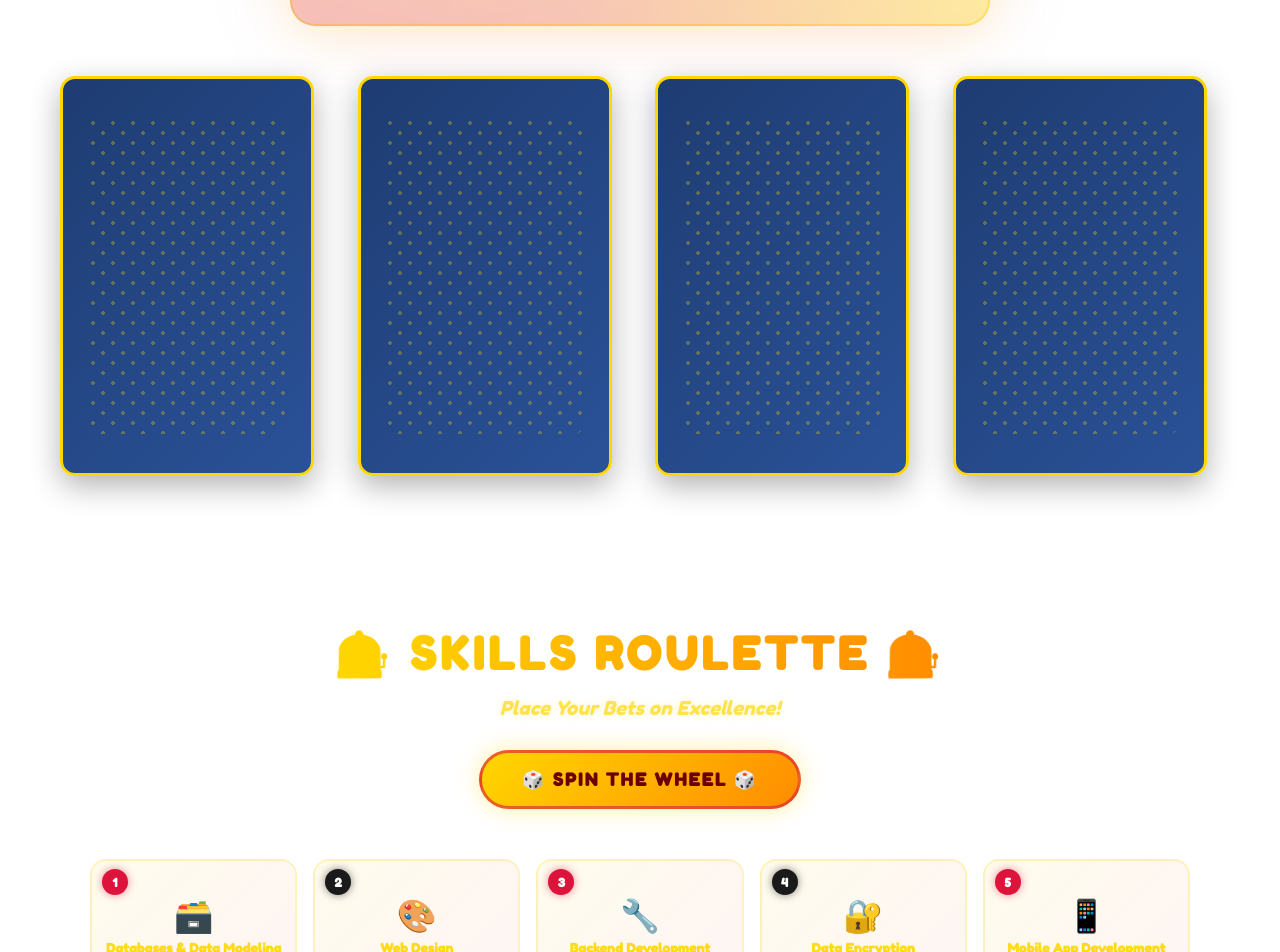
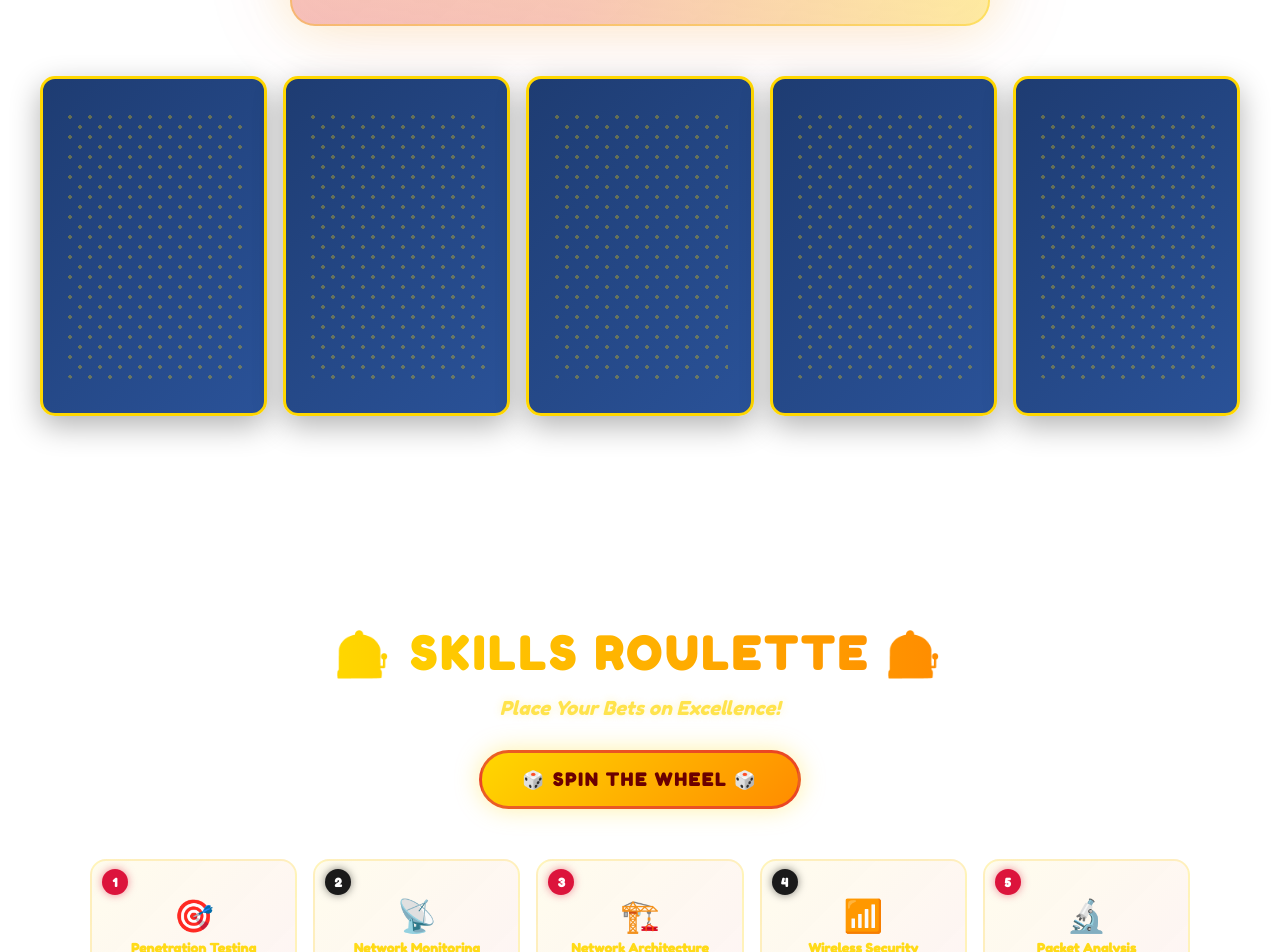
Before and after one commit to zakaria-amghare/portfolio, a React (Vite) app in the folder port-foloi/: page / in a window 1280 px wide. Shown: the part 1114-2066 px from the top of the page. Built offline with nearby package versions, Linux system fonts and the light colour scheme.

Commit message:
i fixed the cards nest i will add the fortune roule

```diff
--- a/port-foloi/src/component/Skills/Skills.jsx
+++ b/port-foloi/src/component/Skills/Skills.jsx
@@ -2,27 +2,32 @@ import React, { useState, useEffect, useRef } from 'react';
 import './Skills.css';
 
 const ALL_SKILLS = [
-  { name: 'Databases & Data Modeling', level: 95, color: '#61DAFB', icon: '🗃️', description: 'Designing and optimizing relational and NoSQL databases for scalable applications.' },
-  { name: 'Web Design',                level: 92, color: '#F7DF1E', icon: '🎨', description: 'Creating responsive, user-friendly interfaces with HTML, CSS, and design tools.' },
-  { name: 'Backend Development',       level: 88, color: '#339933', icon: '🔧', description: 'Building and maintaining server-side logic, APIs, and databases.' },
-  { name: 'Data Encryption',           level: 85, color: '#3776AB', icon: '🔐', description: 'Implementing secure algorithms to protect sensitive data in transit and at rest.' },
-  { name: 'Mobile App Development',    level: 90, color: '#1572B6', icon: '📱', description: 'Developing cross-platform mobile applications with smooth UX and performance.' },
-  { name: 'Text-Based Game Dev',       level: 82, color: '#47A248', icon: '🎮', description: 'Crafting interactive stories and logic-driven games in a terminal or console.' },
-  { name: 'Game Development',          level: 87, color: '#E34F26', icon: '🚀', description: 'Creating 2D/3D games with engines and frameworks like Unity or Godot.' },
-  { name: 'Git & GitHub',              level: 89, color: '#F05032', icon: '🗂️', description: 'Version control, branching, and collaboration using Git and GitHub.' },
-  { name: 'AI Prompt Engineering',     level: 78, color: '#2496ED', icon: '🧠', description: 'Designing effective prompts to guide large language models for accurate outputs.' },
-  { name: 'Excel Mastery',             level: 75, color: '#FF9900', icon: '📊', description: 'Advanced formulas, data visualization, and automation with spreadsheets.' },
-  { name: 'Network Administration',    level: 83, color: '#3178C6', icon: '🌐', description: 'Managing and troubleshooting local and cloud-based networks.' },
-  { name: 'Tutorial Creation',         level: 80, color: '#4FC08D', icon: '🎥', description: 'Producing clear and engaging technical tutorials and learning resources.' },
-  { name: 'Presentation Design',       level: 85, color: '#764ABC', icon: '🖼️', description: 'Building impactful slide decks for lectures, demos, and public speaking.' },
-  { name: 'GraphQL',                   level: 77, color: '#E10098', icon: '📡', description: 'Building efficient, flexible APIs and managing data with GraphQL schemas.' },
-  { name: 'Figma & UI Design',         level: 88, color: '#F24E1E', icon: '🖌️', description: 'Designing intuitive interfaces and prototypes using Figma.' },
+  // Core Cybersecurity
+  { name: 'Penetration Testing',           level: 88, color: '#FF4444', icon: '🎯', description: 'Conducting vulnerability assessments and ethical hacking using tools like Kali Linux, Metasploit, and Nmap.' },
+  { name: 'Network Monitoring',            level: 90, color: '#FF6B35', icon: '📡', description: 'Building and deploying scripts to monitor network traffic, detect anomalies, and alert on suspicious activity.' },
+  { name: 'Network Architecture',          level: 85, color: '#F7C59F', icon: '🏗️', description: 'Designing secure, scalable network topologies with proper segmentation and hardening.' },
+  { name: 'Wireless Security',             level: 87, color: '#4CC9F0', icon: '📶', description: 'WPA/WPA2 analysis, rogue access point detection, and deep wireless protocol understanding.' },
+  { name: 'Packet Analysis',               level: 89, color: '#4361EE', icon: '🔬', description: 'Capturing and dissecting network traffic with Wireshark to identify threats and anomalies.' },
+  { name: 'Malware Analysis',              level: 82, color: '#7209B7', icon: '🦠', description: 'Performing static and dynamic malware analysis to understand behavior, indicators, and impact.' },
+  { name: 'Incident Response',             level: 84, color: '#F72585', icon: '🚨', description: 'Identifying, containing, and recovering from security incidents following structured IR procedures.' },
+  { name: 'NIST & Forensics',              level: 83, color: '#3A0CA3', icon: '🔍', description: 'Applying NIST frameworks for forensic analysis, evidence collection, and compliance auditing.' },
+  { name: 'IDS/IPS',                       level: 81, color: '#560BAD', icon: '🛡️', description: 'Configuring and tuning intrusion detection and prevention systems to identify and block threats.' },
+  { name: 'Risk Assessment & Auditing',    level: 80, color: '#480CA8', icon: '📋', description: 'Evaluating security posture, identifying risk vectors, and producing actionable audit reports.' },
+  { name: 'OSINT',                         level: 86, color: '#3F37C9', icon: '🕵️', description: 'Gathering and analyzing open-source intelligence for threat research and reconnaissance.' },
+  { name: 'Cryptography',                  level: 85, color: '#4895EF', icon: '🔐', description: 'Implementing and analyzing encryption algorithms to protect data in transit and at rest.' },
+  { name: 'Firewall & Hardening',          level: 88, color: '#4CC9F0', icon: '🧱', description: 'Configuring firewalls, applying hardening baselines, and enforcing least-privilege access.' },
+  { name: 'SOC Operations',                level: 79, color: '#F77F00', icon: '🖥️', description: 'Security operations fundamentals including log analysis, SIEM usage, and alert triage.' },
+  // Supporting Technical
+  { name: 'Python & Bash Scripting',       level: 90, color: '#3776AB', icon: '🐍', description: 'Writing security-focused scripts for automation, network scanning, and forensic tooling.' },
+  { name: 'Linux Administration',          level: 88, color: '#FCC624', icon: '🐧', description: 'Managing Linux systems, user permissions, services, and hardening configurations.' },
+  { name: 'TCP/IP & Protocols',            level: 91, color: '#00B4D8', icon: '🌐', description: 'Deep understanding of TCP/IP, DNS, HTTP, ARP, and other core networking protocols.' },
+  { name: 'Git & GitHub',                  level: 85, color: '#F05032', icon: '🗂️', description: 'Version control, branching strategies, and collaborative development workflows.' },
 ];
 
 const Skills = () => {
   const [displayedSkills, setDisplayedSkills] = useState(ALL_SKILLS);
   const [spinning, setSpinning] = useState(false);
-  const [lockedCells, setLockedCells] = useState(Array(15).fill(true));
+  const [lockedCells, setLockedCells] = useState(Array(ALL_SKILLS.length).fill(true));
   const [hoveredCell, setHoveredCell] = useState(null);
   const [winner, setWinner] = useState(null);
   const intervalRef = useRef(null);
@@ -33,7 +38,7 @@ const Skills = () => {
 
     setSpinning(true);
     setWinner(null);
-    setLockedCells(Array(15).fill(false)); // all cells spinning
+    setLockedCells(Array(ALL_SKILLS.length).fill(false)); // all cells spinning
 
     // Shuffle displayed skills rapidly
     intervalRef.current = setInterval(() => {
@@ -51,7 +56,7 @@ const Skills = () => {
     const finalOrder = [...ALL_SKILLS].sort(() => Math.random() - 0.5);
 
     lockTimersRef.current = [];
-    for (let i = 0; i < 15; i++) {
+    for (let i = 0; i < ALL_SKILLS.length; i++) {
       const t = setTimeout(() => {
         setLockedCells(prev => {
           const next = [...prev];
@@ -65,11 +70,10 @@ const Skills = () => {
         });
 
         // Last cell locks — stop everything
-        if (i === 14) {
+        if (i === ALL_SKILLS.length - 1) {
           clearInterval(intervalRef.current);
           setSpinning(false);
-          // Pick a random "winner" cell to highlight
-          const winnerIdx = Math.floor(Math.random() * 15);
+          const winnerIdx = Math.floor(Math.random() * ALL_SKILLS.length);
           setWinner(winnerIdx);
         }
       }, 600 + i * 180); // stagger: 600ms base + 180ms per cell
--- a/port-foloi/src/component/cards/Cards.css
+++ b/port-foloi/src/component/cards/Cards.css
@@ -1,3 +1,4 @@
+
 .casino-section {
     width: 100%;
     min-height: 100vh;
@@ -302,19 +303,19 @@
 
 .cards-container {
     display: grid;
-    grid-template-columns: repeat(auto-fit, minmax(250px, 1fr));
-    gap: 30px;
+    grid-template-columns: repeat(5, 1fr);
+    gap: 16px;
     padding: 20px;
     width: 100%;
-    max-width: 1200px;
+    max-width: 1300px;
     margin: 0 auto;
 }
 
 /* Card Flip Animation */
 .card-flip {
     background-color: transparent;
-    width: 95%;
-    height: 400px;
+    width: 100%;
+    height: 340px;
     perspective: 1000px;
     cursor: pointer;
     transition: transform 0.3s ease;
@@ -411,39 +412,41 @@
     display: flex;
     flex-direction: column;
     justify-content: space-between;
-    padding: 20px;
+    padding: 12px 10px;
 }
 
 .card-suit {
-    font-size: 2em;
-    margin-bottom: 10px;
+    font-size: 1.5em;
+    margin-bottom: 4px;
 }
 
 .card-content-inner h3 {
-    font-size: 1.5em;
+    font-size: 1.05em;
     color: #2c3e50;
-    margin-bottom: 15px;
+    margin-bottom: 6px;
     font-weight: bold;
+    line-height: 1.2;
 }
 
 .card-content-inner p {
     color: #555;
-    line-height: 1.4;
-    margin-bottom: 20px;
-    font-size: 0.95em;
+    line-height: 1.3;
+    margin-bottom: 8px;
+    font-size: 0.78em;
+    flex: 1;
 }
 
 .github-link {
     display: inline-block;
-    padding: 12px 20px;
+    padding: 8px 14px;
     background: linear-gradient(135deg, #333, #555);
     color: white;
     text-decoration: none;
     border-radius: 25px;
     font-weight: bold;
+    font-size: 0.82em;
     transition: all 0.3s ease;
     box-shadow: 0 4px 15px rgba(0, 0, 0, 0.2);
-    margin-top: auto;
 }
 
 .github-link:hover {
@@ -495,3 +498,188 @@
 .card-flip {
     transition: transform 0.3s ease;
 }
+/* ── Joker Card ── */
+/* Front face: identical to regular cards — no purple, no glow */
+.joker-card .joker-front {
+  background: linear-gradient(135deg, #1e3c72, #2a5298);
+  border: 3px solid gold;
+}
+
+/* No floating emoji on front — it looks like any other card */
+.joker-card .joker-front::before,
+.joker-card .joker-front::after {
+  content: none;
+}
+
+/* Joker revealed back face */
+.joker-back-face {
+  background: linear-gradient(135deg, #1a0000, #3d0000);
+  border: 3px solid #ff2200;
+  transform: rotateY(180deg);
+  display: flex;
+  align-items: center;
+  justify-content: center;
+  padding: 20px;
+  position: absolute;
+  top: 0; left: 0;
+  width: 100%; height: 100%;
+  box-sizing: border-box;
+  box-shadow: 0 0 25px rgba(255, 34, 0, 0.4);
+}
+
+.joker-revealed-content {
+  text-align: center;
+  display: flex;
+  flex-direction: column;
+  align-items: center;
+  gap: 10px;
+}
+
+.joker-skull {
+  font-size: 3em;
+  animation: jokerFloat 2s ease-in-out infinite;
+  filter: drop-shadow(0 0 10px rgba(255, 34, 0, 0.7));
+}
+
+.joker-revealed-title {
+  font-family: 'Fredoka One', cursive;
+  font-size: 1.1em;
+  color: #ff4444;
+  text-shadow: 0 0 10px rgba(255, 68, 68, 0.5);
+  margin: 0;
+}
+
+.joker-revealed-sub {
+  font-size: 0.78em;
+  color: rgba(255, 150, 150, 0.8);
+  font-style: italic;
+  line-height: 1.4;
+  margin: 0;
+}
+
+/* Joker flipped state */
+.joker-card.joker-flipped .joker-inner {
+  transform: rotateY(180deg);
+}
+
+.joker-inner {
+  position: relative;
+  width: 100%;
+  height: 100%;
+  transition: transform 0.6s;
+  transform-style: preserve-3d;
+  border-radius: 15px;
+}
+
+.joker-card:hover:not(.joker-flipped) {
+  transform: translateY(-10px) scale(1.05);
+  box-shadow: 0 0 40px rgba(204, 0, 255, 0.6);
+}
+
+@keyframes jokerFloat {
+  0%, 100% { transform: translate(-50%, -50%) rotate(-5deg) scale(1); }
+  50%       { transform: translate(-50%, -58%) rotate(5deg) scale(1.1); }
+}
+
+/* ── Joker Modal ── */
+.joker-overlay {
+  position: fixed;
+  inset: 0;
+  background: rgba(0, 0, 0, 0.85);
+  display: flex;
+  align-items: center;
+  justify-content: center;
+  z-index: 1000;
+  animation: overlayFadeIn 0.3s ease;
+  backdrop-filter: blur(4px);
+}
+
+.joker-modal {
+  border-radius: 24px;
+  padding: 50px 40px;
+  text-align: center;
+  max-width: 420px;
+  width: 90%;
+  animation: modalPop 0.4s cubic-bezier(0.175, 0.885, 0.32, 1.275);
+  position: relative;
+  overflow: hidden;
+}
+
+.joker-lose {
+  background: linear-gradient(135deg, #1a0030, #3d0066);
+  border: 3px solid #cc00ff;
+  box-shadow: 0 0 60px rgba(204, 0, 255, 0.4), 0 20px 60px rgba(0,0,0,0.5);
+}
+
+.joker-emoji {
+  font-size: 4.5em;
+  margin-bottom: 16px;
+  animation: emojiSpin 0.6s ease-out;
+  display: block;
+}
+
+.joker-message {
+  font-family: 'Fredoka One', cursive;
+  font-size: 1.5em;
+  margin-bottom: 12px;
+  line-height: 1.2;
+  color: #cc00ff;
+  text-shadow: 0 0 15px rgba(204, 0, 255, 0.5);
+}
+
+.joker-sub {
+  font-size: 1em;
+  margin-bottom: 30px;
+  font-style: italic;
+  color: rgba(220, 150, 255, 0.85);
+}
+
+.joker-close {
+  padding: 14px 36px;
+  border: none;
+  border-radius: 50px;
+  font-family: 'Fredoka One', cursive;
+  font-size: 1.05em;
+  cursor: pointer;
+  transition: transform 0.2s ease, box-shadow 0.2s ease;
+  font-weight: bold;
+  letter-spacing: 1px;
+  background: linear-gradient(135deg, #7700cc, #cc00ff);
+  color: #fff;
+  box-shadow: 0 4px 20px rgba(204, 0, 255, 0.4);
+}
+
+.joker-close:hover {
+  transform: scale(1.07);
+  box-shadow: 0 6px 28px rgba(204, 0, 255, 0.6);
+}
+
+/* ── Modal Animations ── */
+@keyframes overlayFadeIn {
+  from { opacity: 0; }
+  to   { opacity: 1; }
+}
+
+@keyframes modalPop {
+  from { transform: scale(0.5); opacity: 0; }
+  to   { transform: scale(1);   opacity: 1; }
+}
+
+@keyframes emojiSpin {
+  from { transform: rotate(-180deg) scale(0); }
+  to   { transform: rotate(0deg)    scale(1); }
+}
+
+/* ── Responsive ── */
+@media (max-width: 900px) {
+  .cards-container {
+    grid-template-columns: repeat(3, 1fr);
+  }
+}
+
+@media (max-width: 600px) {
+  .cards-container {
+    grid-template-columns: repeat(2, 1fr);
+  }
+  .card-flip { height: 280px; }
+}
--- a/port-foloi/src/component/cards/Cards.jsx
+++ b/port-foloi/src/component/cards/Cards.jsx
@@ -1,35 +1,130 @@
-import React, { useState } from "react";
-import "./Cards.css"; // Assuming you have a CSS file for styling
+import React, { useState, useEffect } from "react";
+import "./Cards.css";
+
+const PROJECTS = [
+  {
+    id: "ransomware",
+    suit: "♠️",
+    title: "Ransomware Simulation",
+    description: "A Python script that encrypts files using a hybrid AES + RSA encryption technique, simulating a real ransomware attack in a controlled environment.",
+    link: "https://github.com/locoDZ/Simulation-Ransomware",
+    linkLabel: "🔗 View on GitHub",
+  },
+  {
+    id: "forensic",
+    suit: "♥️",
+    title: "Forensic Analyst",
+    description: "A full digital forensics investigation — evidence collection, disk image analysis, metadata extraction, and findings documented in a professional report.",
+    link: "https://www.linkedin.com/posts/zakaria-amghare-2aa881281_internship-report-ugcPost-7466274898160783360-BFTs/",
+    linkLabel: "📄 View Report",
+  },
+  {
+    id: "kerberos",
+    suit: "♦️",
+    title: "Kerberos / IAM",
+    description: "Frontend of an Identity Access Management system — simulating Kerberos-style authentication flows, user roles, and access control policies.",
+    link: "https://github.com/locoDZ/IAM_Front",
+    linkLabel: "🔗 View on GitHub",
+  },
+  {
+    id: "wiper",
+    suit: "♣️",
+    title: "Worm Simulation (WIPER)",
+    description: "A worm propagation simulation modelling self-replication across files. The end goal: 16 infected files — a controlled study of worm behavior and containment.",
+    link: "https://github.com/zakaria-amghare/worm_hehe",
+    linkLabel: "🔗 View on GitHub",
+  },
+];
+
+const JOKER_MESSAGES = [
+  { message: "🃏 Wrong card. The house always wins.", sub: "A true gambler knows when to fold." },
+  { message: "☠️ Bad beat. You drew the Joker.", sub: "Even the best players misread the deck." },
+  { message: "💸 The dealer smiles. You don't.", sub: "Walk away while you still can." },
+  { message: "🎴 You picked the wrong card, stranger.", sub: "The casino doesn't forgive mistakes." },
+  { message: "🃏 The Joker was always watching.", sub: "Next time, read the table before you bet." },
+];
 
 const Cards = () => {
-  // 🎯 State to track which cards are flipped
-  const [flipped, setFlipped] = useState({
-    1: false,
-    2: false,
-    3: false,
-    4: false
-  });
+  const [flipped, setFlipped] = useState({});
+  const [jokerIndex, setJokerIndex] = useState(null);
+  const [jokerResult, setJokerResult] = useState(null);
+  const [showJokerModal, setShowJokerModal] = useState(false);
 
-  // 🎲 Function to handle card flipping
-  const flipCard = (cardId) => {
-    setFlipped(prevState => ({
-      ...prevState,
-      [cardId]: !prevState[cardId]
-    }));
+  useEffect(() => {
+    setJokerIndex(Math.floor(Math.random() * 5));
+  }, []);
+
+  const buildDeck = () => {
+    if (jokerIndex === null) return [];
+    const deck = [...PROJECTS];
+    deck.splice(jokerIndex, 0, { id: "joker" });
+    return deck;
+  };
+
+  const deck = buildDeck();
+
+  const [jokerFlipped, setJokerFlipped] = useState(false);
+
+  const flipCard = (index) => {
+    if (deck[index]?.id === "joker") {
+      if (jokerFlipped) {
+        // flip back
+        setJokerFlipped(false);
+        return;
+      }
+      const outcome = JOKER_MESSAGES[Math.floor(Math.random() * JOKER_MESSAGES.length)];
+      setJokerResult(outcome);
+      setShowJokerModal(true);
+      return;
+    }
+    setFlipped(prev => ({ ...prev, [index]: !prev[index] }));
+  };
+
+  const closeModal = () => {
+    setShowJokerModal(false);
+    setJokerFlipped(true);
   };
 
   return (
     <div className="casino-section">
 
       <div className="casino-header">
-            <h2 className="casino-title">🎰My Project Cards </h2>
+        <h2 className="casino-title">🎰 My Project Cards</h2>
         <p className="casino-subtitle">Click on each card to reveal the project secrets!</p>
       </div>
 
       <div className="cards-container">
-            {/* Card 1 - Compiler Project */}
-            <div className="card-flip" onClick={() => flipCard(1)}>
-                <div className={`card-inner${flipped[1] ? " flipped" : ""}`} id="card1">
+        {deck.map((card, index) => {
+          if (card.id === "joker") {
+            return (
+              <div
+                className={`card-flip joker-card ${jokerFlipped ? "joker-flipped" : ""}`}
+                key="joker"
+                onClick={() => flipCard(index)}
+              >
+                <div className="card-inner joker-inner">
+                  {/* Front: hidden face-down */}
+                  <div className="card-front joker-front">
+                    <div className="card-back-design">
+                      <div className="card-pattern"></div>
+                    </div>
+                  </div>
+                  {/* Back: revealed after modal */}
+                  <div className="card-back joker-back-face">
+                    <div className="joker-revealed-content">
+                      <div className="joker-skull">☠️</div>
+                      <h3 className="joker-revealed-title">Better Luck Next Time</h3>
+                      <p className="joker-revealed-sub">The house always wins.<br />Come back when you're ready to bet again.</p>
+                    </div>
+                  </div>
+                </div>
+              </div>
+            );
+          }
+
+          return (
+            <div className="card-flip" key={card.id} onClick={() => flipCard(index)}>
+              <div className={`card-inner${flipped[index] ? " flipped" : ""}`}>
                 <div className="card-front">
                   <div className="card-back-design">
                     <div className="card-pattern"></div>
@@ -37,82 +132,42 @@ const Cards = () => {
                 </div>
                 <div className="card-back">
                   <div className="card-content-inner">
-                            <div className="card-suit">♠️</div>
-                            <h3>compiler</h3>
-                            <p>Advanced compiler optimization tool for virtual languages using antlr4 technology.</p>
-                            <a href="https://github.com/zakaria-amghare/compil.git" className="github-link" target="_blank" rel="noopener noreferrer">
-                                🔗 View on GitHub
+                    <div className="card-suit">{card.suit}</div>
+                    <h3>{card.title}</h3>
+                    <p>{card.description}</p>
+                    <a
+                      href={card.link}
+                      className="github-link"
+                      target="_blank"
+                      rel="noopener noreferrer"
+                      onClick={e => e.stopPropagation()}
+                    >
+                      {card.linkLabel}
                     </a>
                   </div>
                 </div>
               </div>
             </div>
+          );
+        })}
+      </div>
 
-            {/* Card 2 - Spotify Clone */}
-            <div className="card-flip" onClick={() => flipCard(2)}>
-                <div className={`card-inner${flipped[2] ? " flipped" : ""}`} id="card2">
-                    <div className="card-front">
-                        <div className="card-back-design">
-                            <div className="card-pattern"></div>
+      {/* Joker Modal */}
+      {showJokerModal && jokerResult && (
+        <div className="joker-overlay" onClick={closeModal}>
+          <div className="joker-modal joker-lose" onClick={e => e.stopPropagation()}>
+            <div className="joker-emoji">🃏</div>
+            <h2 className="joker-message">{jokerResult.message}</h2>
+            <p className="joker-sub">{jokerResult.sub}</p>
+            <button className="joker-close" onClick={closeModal}>
+              🎰 Walk Away
+            </button>
           </div>
         </div>
-                    <div className="card-back">
-                        <div className="card-content-inner">
-                            <div className="card-suit">♥️</div>
-                            <h3>Spotify Clone</h3>
-                            <p>Custom Spotify clone built with flutter. Features user authentication, playlist management, and music streaming.</p>
-                            <a href="https://github.com/zakaria-amghare/PhoneApp.git" className="github-link" target="_blank" rel="noopener noreferrer">
-                                🔗 View on GitHub
-                            </a>
-                        </div>
-                    </div>
-                </div>
-            </div>
+      )}
 
-            {/* Card 3 - Crypto Vault */}
-            <div className="card-flip" onClick={() => flipCard(3)}>
-                <div className={`card-inner${flipped[3] ? " flipped" : ""}`} id="card3">
-                    <div className="card-front">
-                        <div className="card-back-design">
-                            <div className="card-pattern"></div>
-                        </div>
-                    </div>
-                    <div className="card-back">
-                        <div className="card-content-inner">
-                            <div className="card-suit">♦️</div>
-                            <h3>Crypto Vault</h3>
-                            <p>Military-grade encryption tool for secure file storage. Features AES-256 encryption with secure key management.</p>
-                            <a href="https://github.com/zakaria-amghare/crypto.git" className="github-link" target="_blank" rel="noopener noreferrer">
-                                🔗 View on GitHub
-                            </a>
-                        </div>
-                    </div>
-                </div>
-            </div>
-
-            {/* Card 4 - Hotel Management */}
-            <div className="card-flip" onClick={() => flipCard(4)}>
-                <div className={`card-inner${flipped[4] ? " flipped" : ""}`} id="card4">
-                    <div className="card-front">
-                        <div className="card-back-design">
-                            <div className="card-pattern"></div>
-                        </div>
-                    </div>
-                    <div className="card-back">
-                        <div className="card-content-inner">
-                            <div className="card-suit">♣️</div>
-                            <h3>Hotel Management</h3>
-                            <p>Comprehensive hotel management system. Features booking management, customer profiles, and payment processing.</p>
-                            <a href="https://github.com/zakaria-amghare/website.git" className="github-link" target="_blank" rel="noopener noreferrer">
-                                🔗 View on GitHub
-                            </a>
-                        </div>
-                    </div>
-                </div>
-            </div>
-        </div>
     </div>
   );
-}
+};
 
 export default Cards;
```
Lines whose indentation alone changed are shown as unchanged.
